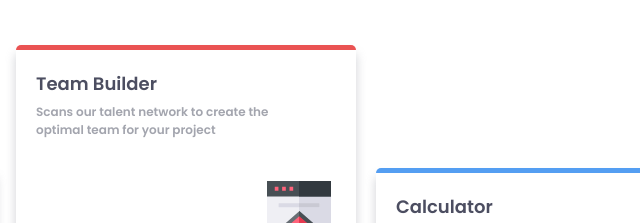
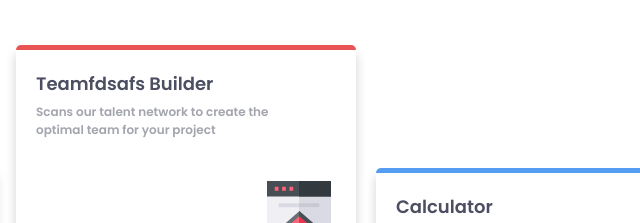
Before and after one commit to darylramos23/four-card-feature-section-master, a plain HTML site: page index.html in a window 1280 px wide. Shown: the part 230-453 px from the top of the page, 454-1094 px from the left. Drawn offline with Linux system fonts and the light colour scheme.

Commit message:
new feature finished

```diff
--- a/index.html
+++ b/index.html
@@ -29,7 +29,7 @@
         </div>
         <div class='team-builder-karma-container'>
           <div class='team-builder card'>
-            <p>Team Builder</p>
+            <p>Teamfdsafs Builder</p>
             <p>Scans our talent network to create the <br>optimal team for your project</p>
             <img src='icon-team-builder.svg'>
           </div>
```
